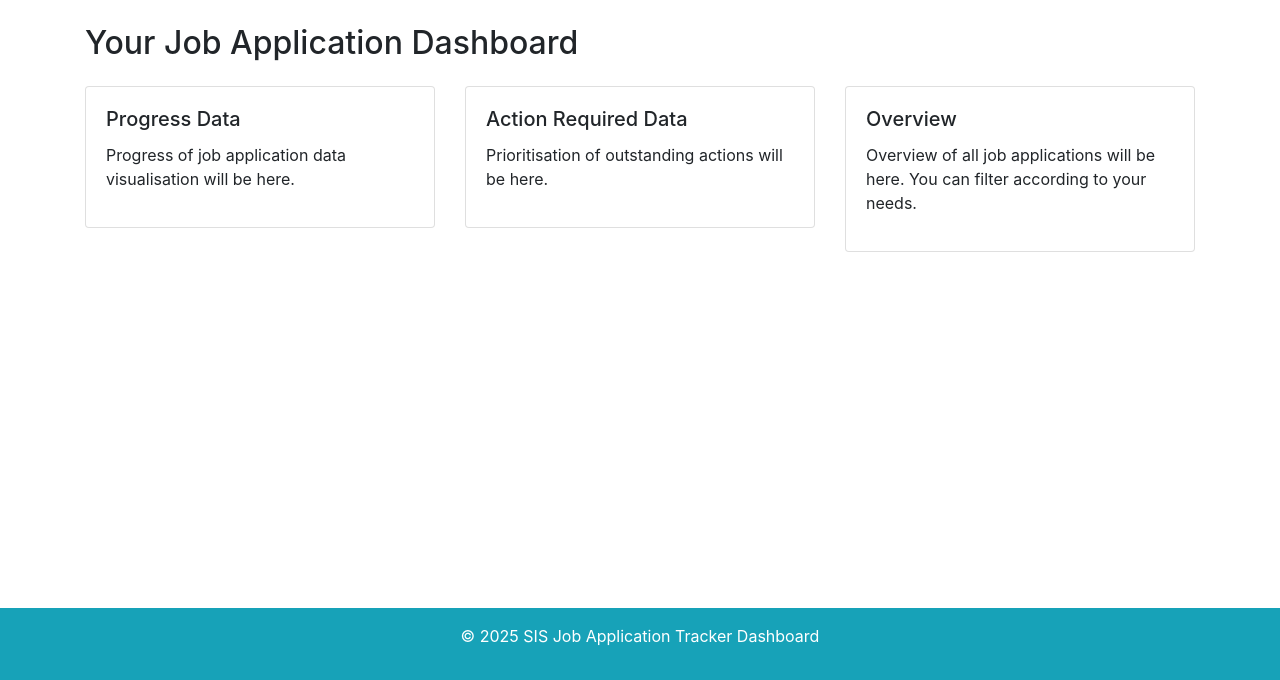
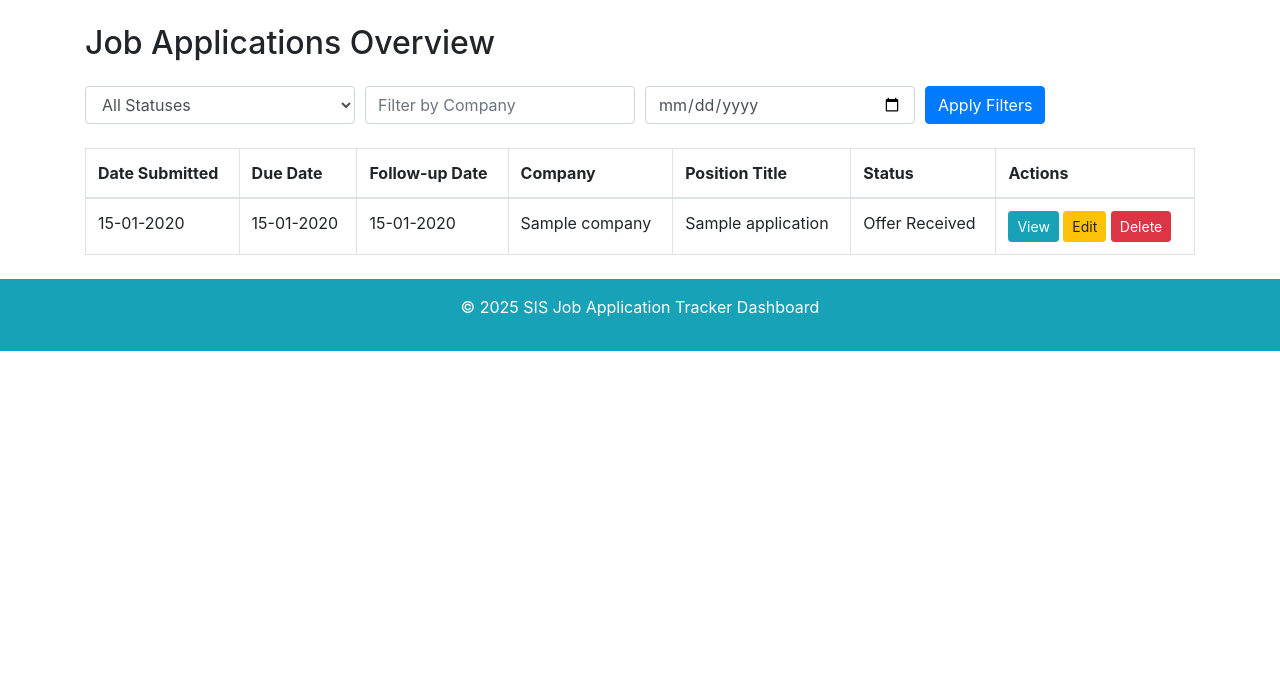
Before and after one commit to GinaHorch/job-application-tracker, a Flask app: template templates/dashboard.html in a window 1280 px wide. Shown: the part 128-808 px from the top of the page. After the commit the page ends 479 px from the top, so only its background shows below. Run offline with Flask 3, Linux system fonts and the light colour scheme; the template is opened without the code that fills it: most values are stand-ins (such as "Sample title", 1, 10 or a date in 2020); parts of the project's set-up code (start-up, migrations or seed data) failed here and were passed over; some libraries are stand-ins or nearby versions.

Commit message:
Add model and form fields

```diff
--- a/app.py
+++ b/app.py
@@ -1,4 +1,9 @@
 from flask import Flask, render_template, request, redirect, url_for
+from datetime import datetime, timedelta
+from models import JobApplication, db
+from forms import JobApplicationForm
+from flask_sqlalchemy import SQLAlchemy
+import os
 
 app = Flask(__name__)
 
@@ -6,19 +11,64 @@ app.config['SECRET_KEY'] = 'your_secret_key_here'
 app.config['SQLALCHEMY_DATABASE_URI'] = 'sqlite:///data.db'
 app.config['SQLALCHEMY_TRACK_MODIFICATIONS'] = False
 
+db.init_app(app)
+
+@app.before_first_request
+def create_tables():
+    db.create_all()
+
 @app.route('/')
 def index():
     return render_template('index.html')
 
 @app.route('/form', methods=['GET','POST'])
 def form():
-    if request.method == 'POST':
+    form = JobApplicationForm()
+    if form.validate_on_submit():
+        application = JobApplication(
+            date_submitted=form.date_submitted.data,
+            due_date=form.due_date.data,
+            follow_up_date=form.follow_up_date.data,
+            company=form.company.data,
+            contact=form.contact.data,
+            position_title=form.position_title.data,
+            status=form.status.data,
+            cv_submitted=form.cv_submitted.data,
+            cover_letter_submitted=form.cover_letter_submitted.data,
+            follow_up_sent=form.follow_up_sent.data,
+            follow_up_message=form.follow_up_message.data,
+            notes=form.notes.data,
+        )
         return redirect(url_for('dashboard'))
     return render_template('form.html', form=form)
 
 @app.route('/dashboard')
 def dashboard():
-    return render_template('dashboard.html')
+    all_applications = JobApplication.query.all()
+
+    filtered_applications = []
+    for application in all_applications:
+        if request.args.get('status') and request.args.get('status') != application.status:
+            continue
+        if request.args.get('company') and request.args.get('company').lower() not in application.company.lower():
+            continue
+        if request.args.get('due_before') and application.due_date:
+            due_before = datetime.strptime(request.args.get('due_before'), "%d-%m-%Y")
+            if application.due_date > due_before:
+                continue
+            filtered_applications.append(application)
+
+    # Add priority flag
+    for app in filtered_applications:
+        if app.due_date and app.due_date < datetime.utcnow() + timedelta(days=2):
+            app.priority = 'high'  # Nearly due
+        elif app.status == 'Offer Received':
+            app.priority = 'completed'
+        else:
+            app.priority = 'normal'
+
+    return render_template('dashboard.html', applications=filtered_applications or all_applications)
+
 
 if __name__ == '__main__':
     app.run(debug=True)
--- a/static/style.css
+++ b/static/style.css
@@ -1,5 +1,7 @@
-/* Custom Styles for Health Tracker Dashboard */
-
-main.container {
-    height: 560px
+/* Custom Styles for Job Application Tracker Dashboard */
+.table-danger {
+    background-color: #f8d7da !important;
 }
+.table-success {
+    background-color: #d4edda !important;
+}
--- a/templates/dashboard.html
+++ b/templates/dashboard.html
@@ -4,35 +4,62 @@
 
 {% block content %}
 
-<h2 class="mb-4">Your Job Application Dashboard</h2>
-<div id="charts" class="row">
-    <div class="col-md-4 mb-4">
-        <div class="card">
-            <div class="card-body">
-                <h5 class="card-title">Progress Data</h5>
-                <!-- Chart for exercise data -->
-                <p>Progress of job application data visualisation will be here.</p>
-            </div>
+<h2 class="mb-4">Job Applications Overview</h2>
+
+<!-- Filters -->
+<form method="GET" action="{{ url_for('dashboard') }}">
+    <div class="form-row">
+        <div class="col-md-3">
+            <select name="status" class="form-control">
+                <option value="">All Statuses</option>
+                <option value="Applied">Applied</option>
+                <option value="Interview Scheduled">Interview Scheduled</option>
+                <option value="Offer Received">Offer Received</option>
+                <option value="Rejected">Rejected</option>
+            </select>
+        </div>
+        <div class="col-md-3">
+            <input type="text" name="company" placeholder="Filter by Company" class="form-control">
+        </div>
+        <div class="col-md-3">
+            <input type="date" name="due_before" class="form-control" placeholder="Due Before">
+        </div>
+        <div class="col-md-3">
+            <button type="submit" class="btn btn-primary">Apply Filters</button>
         </div>
     </div>
-    <div class="col-md-4 mb-4">
-        <div class="card">
-            <div class="card-body">
-                <h5 class="card-title">Action Required Data</h5>
-                <!-- Chart for meditation data -->
-                <p>Prioritisation of outstanding actions will be here.</p>
-            </div>
-        </div>
-    </div>
-    <div class="col-md-4 mb-4">
-        <div class="card">
-            <div class="card-body">
-                <h5 class="card-title">Overview</h5>
-                <!-- Chart for sleep data -->
-                <p>Overview of all job applications will be here. You can filter according to your needs.</p>
-            </div>
-        </div>
-    </div>
-</div>
+</form>
+
+<!-- Table -->
+<table class="table table-bordered mt-4">
+    <thead>
+        <tr>
+            <th>Date Submitted</th>
+            <th>Due Date</th>
+            <th>Follow-up Date</th>
+            <th>Company</th>
+            <th>Position Title</th>
+            <th>Status</th>
+            <th>Actions</th>
+        </tr>
+    </thead>
+    <tbody>
+        {% for application in filtered_applications %}
+        <tr>
+            <td>{{ application.date_submitted.strftime('%d-%m-%Y') }}</td>
+            <td>{{ application.due_date.strftime('%d-%m-%Y') if application.due_date else 'N/A' }}</td>
+            <td>{{ application.follow_up_date.strftime('%d-%m-%Y') if application.follow_up_date else 'N/A' }}</td>
+            <td>{{ application.company }}</td>
+            <td>{{ application.position_title }}</td>
+            <td>{{ application.status }}</td>
+            <td>
+                <a href="#" class="btn btn-sm btn-info">View</a>
+                <a href="#" class="btn btn-sm btn-warning">Edit</a>
+                <a href="#" class="btn btn-sm btn-danger">Delete</a>
+            </td>
+        </tr>
+        {% endfor %}
+    </tbody>
+</table>
 
 {% endblock %}
```
Also changed, not shown: forms.py (+30 -5 lines), models.py (added, +21 -0 lines).
